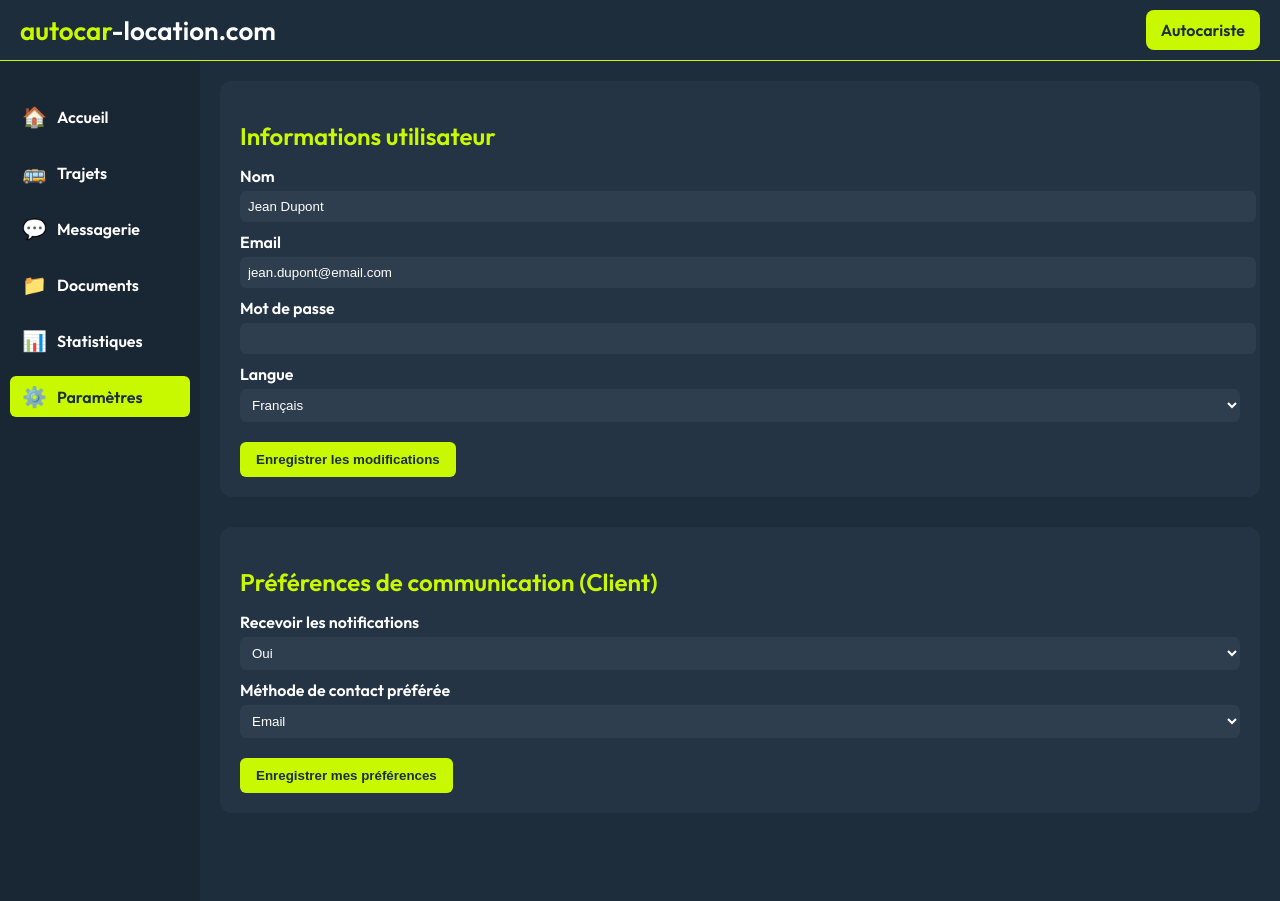
After one commit to NoahEpi/Autocar-location-Neotravel, a Flask app: page /parametres in a window 1280 px wide. The commit adds this page. Run offline with Flask 3, Linux system fonts and the light colour scheme.

Commit message:
Changement + page parametres

```diff
--- a/neotravel_app/app.py
+++ b/neotravel_app/app.py
@@ -98,16 +98,43 @@ def messagerie_autocariste():
 @app.route('/trajets')
 def trajets():
     trajets = [
-        {"date": "23/05/25", "heure": "09:00", "depart": "Mérignac", "arrivee": "Lyon","duree": "6h45", "statut": "Confirmée"},
-        {"date": "01/06/26", "heure": "09:00", "depart": "Lyon", "arrivee": "Bordeaux","duree": "6h", "statut": "En attente"},
-        {"date": "05/06/25", "heure": "09:00", "depart": "Bordeaux", "arrivee": "Futuroscope","duree": "2h", "statut": "Annulée"},
-        {"date": "14/06/25", "heure": "07:45", "depart": "Toulouse", "arrivee": "Carcassonne", "duree": "1h45", "statut": "Confirmée"},
-        {"date": "15/07/25", "heure": "08:30", "depart": "Montpellier", "arrivee": "Avignon", "duree": "2h10", "statut": "En attente"}
+        {"date": "23/05/25", "heure": "09:00", "depart": "Mérignac", "arrivee": "Lyon","duree": "6h45", "statut": "Confirmée","prix": 580,"autocariste": "Autocar Sud"},
+        {"date": "01/06/26", "heure": "09:00", "depart": "Lyon", "arrivee": "Bordeaux","duree": "6h", "statut": "En attente","prix": 620,"autocariste": ""},
+        {"date": "05/06/25", "heure": "09:00", "depart": "Bordeaux", "arrivee": "Futuroscope","duree": "2h", "statut": "Annulée","prix": 180,"autocariste": ""},
+        {"date": "14/06/25", "heure": "07:45", "depart": "Toulouse", "arrivee": "Carcassonne", "duree": "1h45", "statut": "Confirmée","prix": 120,"autocariste": ""},
+        {"date": "15/07/25", "heure": "08:30", "depart": "Montpellier", "arrivee": "Avignon", "duree": "2h10", "statut": "En attente","prix": 140,"autocariste": ""}
     ]
     return render_template('trajets.html', trajets=trajets )
 @app.route('/statistiques')
 def statistiques():
-    return render_template('statistiques.html')
+    role = 'autocariste'
+    return render_template('statistiques.html',role=role)
+@app.route('/parametres')
+def parametres():
+    role = request.args.get("role", "client")  # par défaut client
+    utilisateur = {
+        "nom": "Jean Dupont",
+        "email": "jean.dupont@email.com"
+    }
 
+    if role == "autocariste":
+        entreprise = {
+            "nom": "Autocar Sud",
+            "siret": "123 456 789 00017",
+            "tel": "05 55 55 55 55",
+            "horaires": "Lun–Ven : 08h00–18h00"
+        }
+        return render_template(
+            "parametres.html",
+            role=role,
+            utilisateur=utilisateur,
+            entreprise=entreprise
+        )
+    else:
+        return render_template(
+            "parametres.html",
+            role=role,
+            utilisateur=utilisateur
+        )
 if __name__ == '__main__':
     app.run(debug=True)
--- a/neotravel_app/static/style.css
+++ b/neotravel_app/static/style.css
@@ -298,3 +298,11 @@ th, td {
   cursor: pointer;
   font-weight: bold;
 }
+.autocariste-link {
+  color: #c8f900;
+  text-decoration: none;
+  font-weight: bold;
+}
+.autocariste-link:hover {
+  text-decoration: underline;
+}
--- a/neotravel_app/templates/dashboard.html
+++ b/neotravel_app/templates/dashboard.html
@@ -28,7 +28,7 @@
     <li><a href="/statistiques"><span class="icon">📊</span><span class="label">Statistiques</span></a></li>
   {% endif %}
 
-  <li><a href="#parametres"><span class="icon">⚙️</span><span class="label">Paramètres</span></a></li>
+  <li><a href="/parametres?role={{ data.role }}"><span class="icon">⚙️</span><span class="label">Paramètres</span></a></li>
   </ul>
     </aside>
 
--- a/neotravel_app/templates/messagerie.html
+++ b/neotravel_app/templates/messagerie.html
@@ -24,14 +24,14 @@
           <li class="{% if request.path == '/trajets' %}active{% endif %}"><a href="{{ url_for('trajets') }}"><span class="icon">🚌</span><span class="label">Trajets</span></a></li>
           <li class="active"><a href="#messagerie"><span class="icon">💬</span><span class="label">Messagerie</span></a></li>
           <li><a href="#documents"><span class="icon">📁</span><span class="label">Documents</span></a></li>
-          <li><a href="#parametres"><span class="icon">⚙️</span><span class="label">Paramètres</span></a></li>
+          <li><a href="/parametres?role=client"><span class="icon">⚙️</span><span class="label">Paramètres</span></a></li>
         {% else %}
           <li><a href="/autocariste"><span class="icon">🏠</span><span class="label">Accueil</span></a></li>
           <li class="{% if request.path == '/trajets' %}active{% endif %}"><a href="{{ url_for('trajets') }}"><span class="icon">🚌</span><span class="label">Trajets</span></a></li>
           <li class="active"><a href="#messagerie-autocariste"><span class="icon">💬</span><span class="label">Messagerie</span></a></li>
           <li><a href="#documents"><span class="icon">📁</span><span class="label">Documents</span></a></li>
           <li><a href="/statistiques"><span class="icon">📊</span><span class="label">Statistiques</span></a></li>
-          <li><a href="#parametres"><span class="icon">⚙️</span><span class="label">Paramètres</span></a></li>
+          <li><a href="/parametres?role=autocariste"><span class="icon">⚙️</span><span class="label">Paramètres</span></a></li>
         {% endif %}
       </ul>
     </aside>
--- /dev/null
+++ b/neotravel_app/templates/parametres.html
@@ -0,0 +1,128 @@
+<!DOCTYPE html>
+<html lang="fr">
+<head>
+  <meta charset="UTF-8">
+  <title>Paramètres – Neotravel</title>
+  <link rel="stylesheet" href="/static/style.css">
+  <link href="https://fonts.googleapis.com/css2?family=Outfit:wght@600&display=swap" rel="stylesheet">
+  <style>
+    .param-section {
+      background: #243444;
+      border-radius: 12px;
+      padding: 20px;
+      margin-bottom: 30px;
+      color: white;
+    }
+    .param-section h2 {
+      color: #c8f900;
+      margin-bottom: 15px;
+    }
+    .param-section label {
+      display: block;
+      margin-top: 10px;
+      font-weight: bold;
+    }
+    .param-section input, .param-section select {
+      width: 100%;
+      padding: 8px;
+      border-radius: 6px;
+      border: none;
+      background: #2e3e4e;
+      color: white;
+      margin-top: 5px;
+    }
+    .param-section button {
+      margin-top: 20px;
+      background: #c8f900;
+      color: #1d2d3c;
+      padding: 10px 16px;
+      font-weight: bold;
+      border: none;
+      border-radius: 6px;
+      cursor: pointer;
+    }
+  </style>
+</head>
+<body>
+  <header class="top-bar">
+    <div class="title">
+      <span class="logo-green">autocar</span><span class="logo-white">-location.com</span>
+    </div>
+    <a class="switch-btn" href="/parametres?role={{ 'autocariste' if role == 'client' else 'client' }}">
+    {{ 'Autocariste' if role == 'client' else 'Client' }}
+    </a>
+  </header>
+
+  <div class="container">
+    <aside class="sidebar">
+      <ul class="menu">
+        <li><a href="/"><span class="icon">🏠</span><span class="label">Accueil</span></a></li>
+        <li><a href="/trajets"><span class="icon">🚌</span><span class="label">Trajets</span></a></li>
+        <li><a href="{{ url_for('messagerie') if role == 'client' else url_for('messagerie_autocariste') }}"><span class="icon">💬</span><span class="label">Messagerie</span></a></li>
+        <li><a href="#"><span class="icon">📁</span><span class="label">Documents</span></a></li>
+        <li><a href="/statistiques"><span class="icon">📊</span><span class="label">Statistiques</span></a></li>
+        <li class="active"><a href="/parametres"><span class="icon">⚙️</span><span class="label">Paramètres</span></a></li>
+      </ul>
+    </aside>
+
+    <main class="dashboard">
+      <form class="param-section">
+        <h2>Informations utilisateur</h2>
+        <label for="nom">Nom</label>
+        <input type="text" id="nom" name="nom" value="{{ utilisateur.nom }}">
+
+        <label for="email">Email</label>
+        <input type="email" id="email" name="email" value="{{ utilisateur.email }}">
+
+        <label for="mdp">Mot de passe</label>
+        <input type="password" id="mdp" name="mdp">
+
+        <label for="langue">Langue</label>
+        <select id="langue" name="langue">
+          <option value="fr">Français</option>
+          <option value="en">English</option>
+        </select>
+
+        <button type="submit">Enregistrer les modifications</button>
+      </form>
+
+      {% if role == 'autocariste' %}
+      <form class="param-section">
+        <h2>Paramètres entreprise (Autocariste)</h2>
+        <label for="societe">Nom de la société</label>
+        <input type="text" id="societe" name="societe" value="{{ entreprise.nom }}">
+
+        <label for="siret">Numéro SIRET</label>
+        <input type="text" id="siret" name="siret" value="{{ entreprise.siret }}">
+
+        <label for="telephone">Téléphone de contact</label>
+        <input type="tel" id="telephone" name="telephone" value="{{ entreprise.tel }}">
+
+        <label for="horaires">Horaires de disponibilité</label>
+        <input type="text" id="horaires" name="horaires" value="{{ entreprise.horaires }}">
+
+        <button type="submit">Enregistrer les paramètres entreprise</button>
+      </form>
+      {% else %}
+      <form class="param-section">
+        <h2>Préférences de communication (Client)</h2>
+        <label for="notif">Recevoir les notifications</label>
+        <select id="notif" name="notif">
+          <option value="oui">Oui</option>
+          <option value="non">Non</option>
+        </select>
+
+        <label for="type-contact">Méthode de contact préférée</label>
+        <select id="type-contact" name="type-contact">
+          <option value="email">Email</option>
+          <option value="sms">SMS</option>
+          <option value="tel">Téléphone</option>
+        </select>
+
+        <button type="submit">Enregistrer mes préférences</button>
+      </form>
+      {% endif %}
+    </main>
+  </div>
+</body>
+</html>
```
Also changed, not shown: neotravel_app/templates/statistiques.html (+5 -3 lines), neotravel_app/templates/trajets.html (+6 -2 lines).
